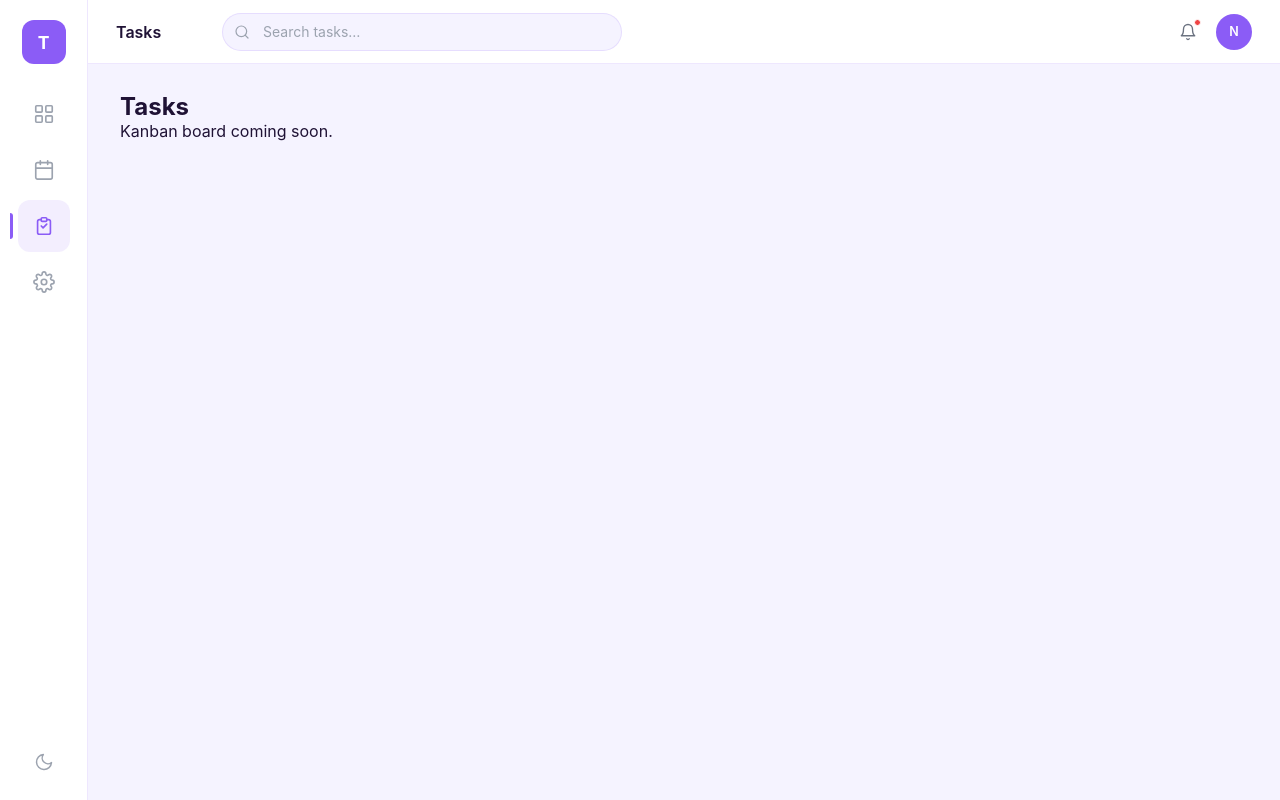
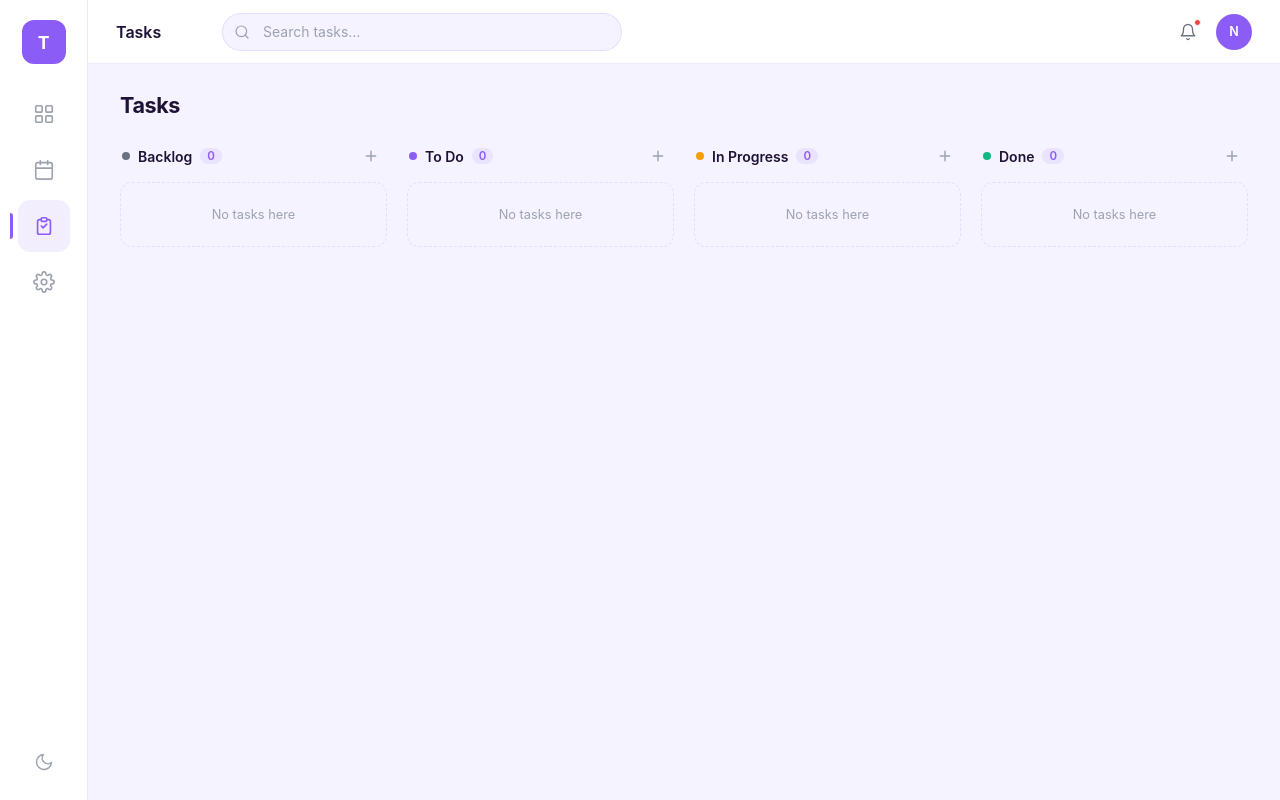
Before and after one commit to ziu222/react-todo, a React (Vite) app in the folder to-do app/: page /tasks in a window 1280 px wide. Built offline with nearby package versions, Linux system fonts and the light colour scheme.

Commit message:
feat(page): build Tasks page with KanbanBoard

```diff
--- /dev/null
+++ b/to-do app/src/pages/TasksPage.css
@@ -0,0 +1,18 @@
+.tasks-page {
+  display: flex;
+  flex-direction: column;
+  gap: 24px;
+}
+
+.tasks-page-header {
+  display: flex;
+  align-items: center;
+  justify-content: space-between;
+}
+
+.tasks-page-title {
+  font-size: 1.35rem;
+  font-weight: 700;
+  color: var(--text-primary);
+  letter-spacing: -0.02em;
+}
--- a/to-do app/src/pages/TasksPage.tsx
+++ b/to-do app/src/pages/TasksPage.tsx
@@ -1,8 +1,13 @@
+import KanbanBoard from '../components/kanban/KanbanBoard'
+import './TasksPage.css'
+
 export default function TasksPage() {
   return (
-    <div className="page-placeholder">
-      <h2>Tasks</h2>
-      <p>Kanban board coming soon.</p>
+    <div className="tasks-page">
+      <div className="tasks-page-header">
+        <h2 className="tasks-page-title">Tasks</h2>
+      </div>
+      <KanbanBoard />
     </div>
   )
 }
```
